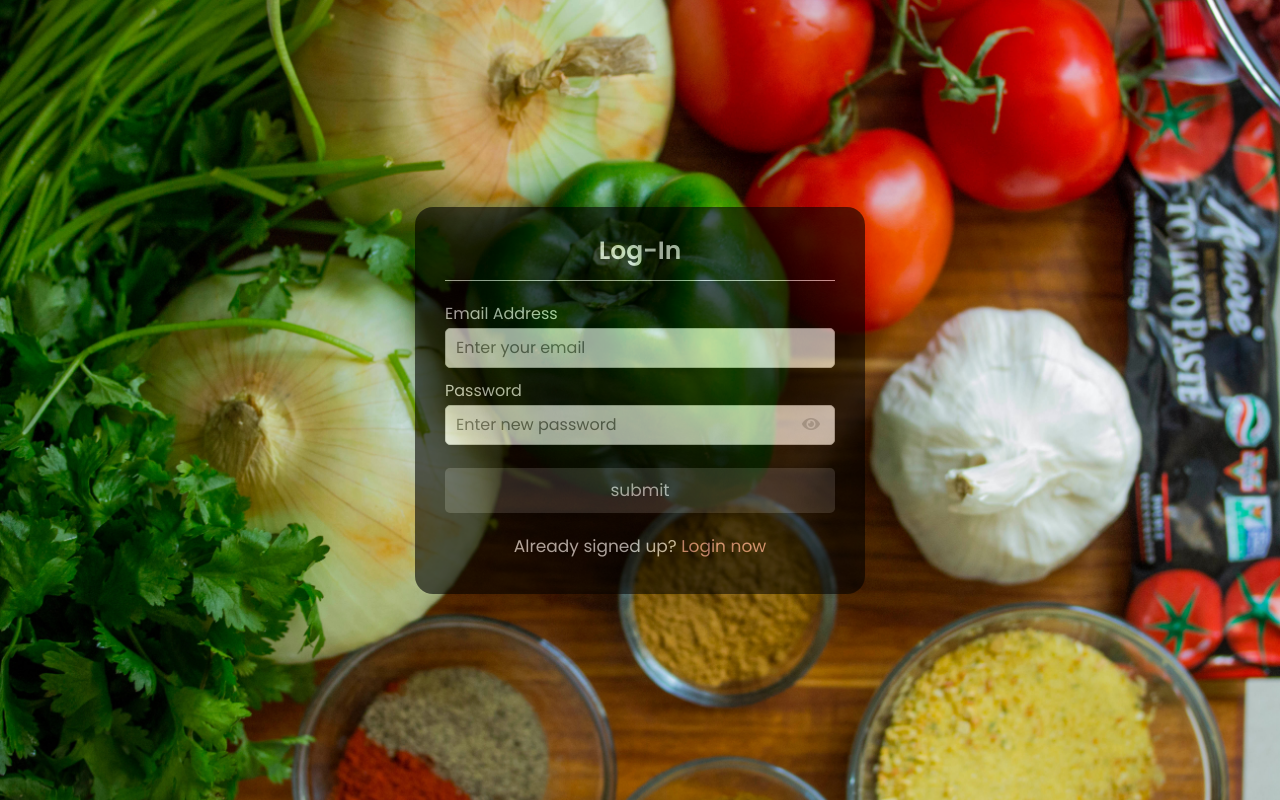
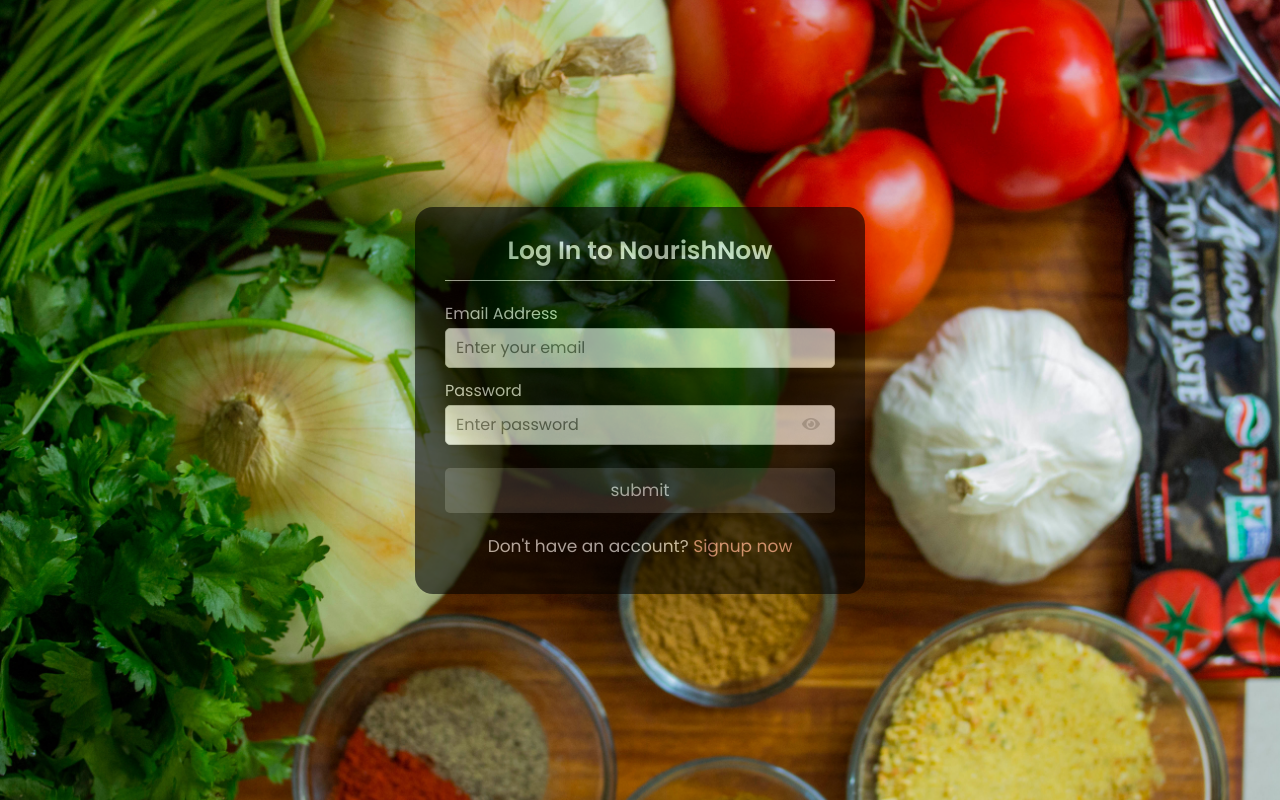
Before and after one commit to sonai42069/college-project-demo, a PHP site: page /login.php in a window 1280 px wide. Run offline with PHP 8.4, Linux system fonts and the light colour scheme.

Commit message:
Login Page modified text

```diff
--- a/login.php
+++ b/login.php
@@ -3,7 +3,7 @@
 <body>
   <div class="wrapper">
     <section class="form signup">
-      <header>Log-In</header>
+      <header>Log In to NourishNow</header>
       <form action="#" method="POST" enctype="multipart/form-data" autocomplete="off">
         <div class="error-text"></div>
 
@@ -13,18 +13,14 @@
         </div>
         <div class="field input">
           <label>Password</label>
-          <input type="password" name="password" placeholder="Enter new password" required>
+          <input type="password" name="password" placeholder="Enter password" required>
           <i class="fas fa-eye"></i>
         </div>
-        <!--<div class="field image">
-          <label>Select Image</label>
-          <input type="file" name="image" accept="image/x-png,image/gif,image/jpeg,image/jpg" required>
-        </div> -->
         <div class="field button">
           <input type="submit" name="submit" value="submit">
         </div>
       </form>
-      <div class="link">Already signed up? <a href="#">Login now</a></div>
+      <div class="link">Don't have an account? <a href="/college-project-demo/signup.php">Signup now</a></div>
     </section>
   </div>
 
```
Also changed, not shown: picture/pexels-kampus-production-8476597.jpg (added), picture/pexels-uriel-mont-6280478.jpg (added).
